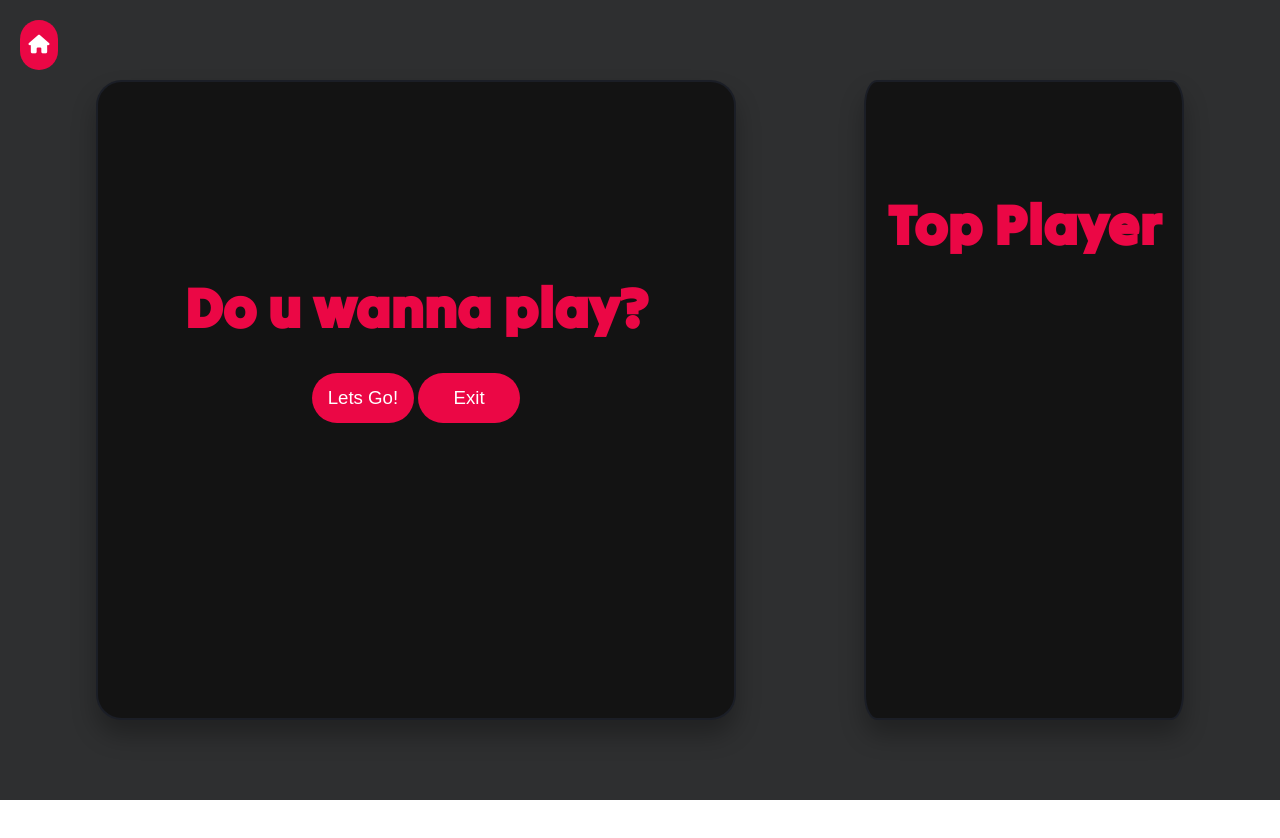
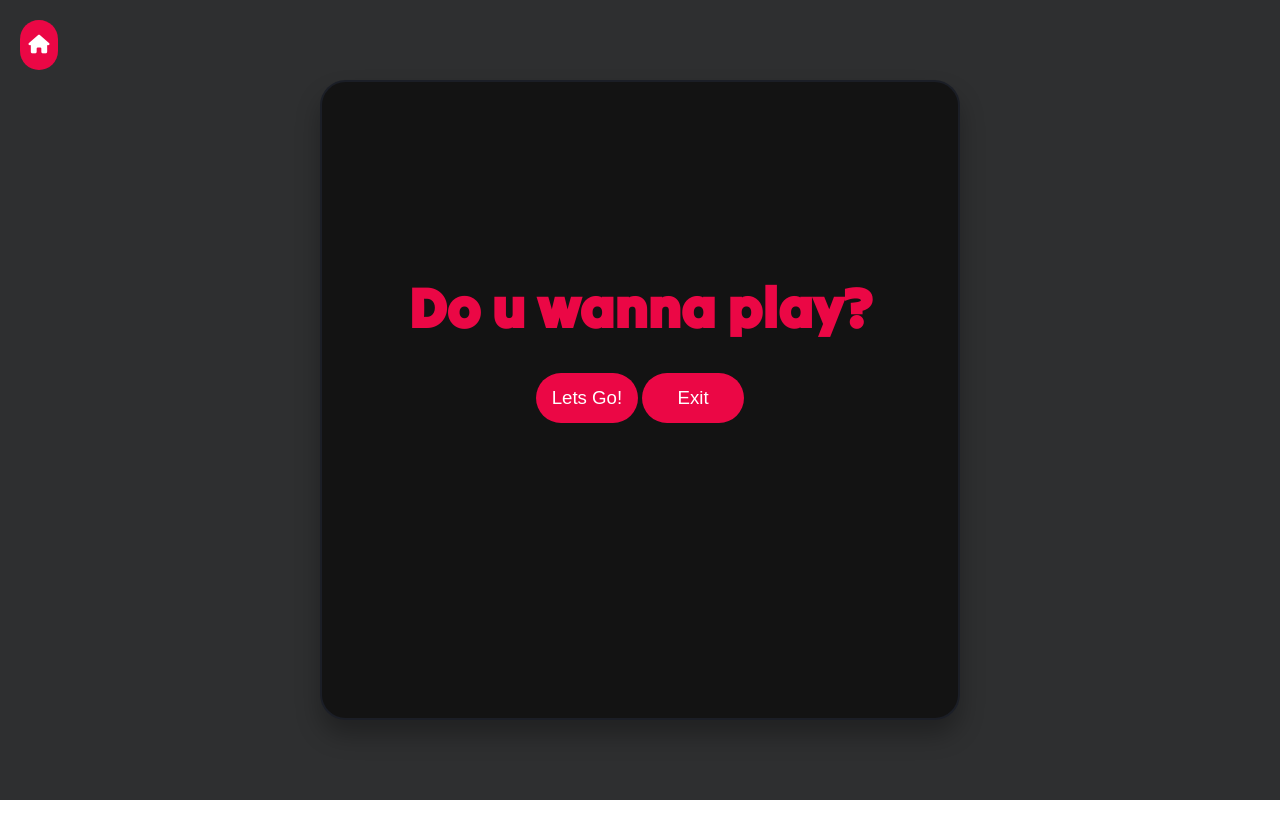
Before and after one commit to sajjadghorbani80/WebOnline-Game, a website with bundled scripts: page client/src/views/guessNumber.html in a window 1280 px wide. Built offline with nearby package versions, Linux system fonts and the light colour scheme.

Commit message:
Cut: Top player Section from game page

```diff
--- a/client/src/assets/css/gameStyles.css
+++ b/client/src/assets/css/gameStyles.css
@@ -19,7 +19,7 @@ body {
   background-color: #2e2f30;
 }
 
-.main-left {
+.main-container {
   background-color: #131313;
   border: #202531a4 solid 2px;
   width: 50%;
@@ -28,20 +28,6 @@ body {
   border-radius: 4%;
   display: flex;
   justify-content: center;
-  margin-right: 10%;
-  box-shadow: 0 15px 25px #0000004a;
-}
-
-.main-right {
-  background-color: #131313;
-  border: #202531a4 solid 2px;
-  width: 25%;
-  height: 80vh;
-  text-align: center;
-  border-radius: 4%;
-  display: flex;
-  flex-direction: column;
-  justify-content: right;
   box-shadow: 0 15px 25px #0000004a;
 }
 
--- a/client/src/views/guessNumber.html
+++ b/client/src/views/guessNumber.html
@@ -18,7 +18,7 @@
     </div>
 
     <!--////////////////////////////////////////////////// ‌Game Box /////////////////////////////////////////////////// -->
-    <div class="main-left">
+    <div class="main-container">
 
       <!--////////////////////////////////////////////// Start Items //////////////////////////////////////////////-->
 
@@ -60,12 +60,6 @@
         </div>
       </div>
     </div>
-
-    <div class="main-right">
-      <div class="logo-container">
-        <h1>Top Player</h1>
-      </div>
-
     </div>
   </div>
 
```
